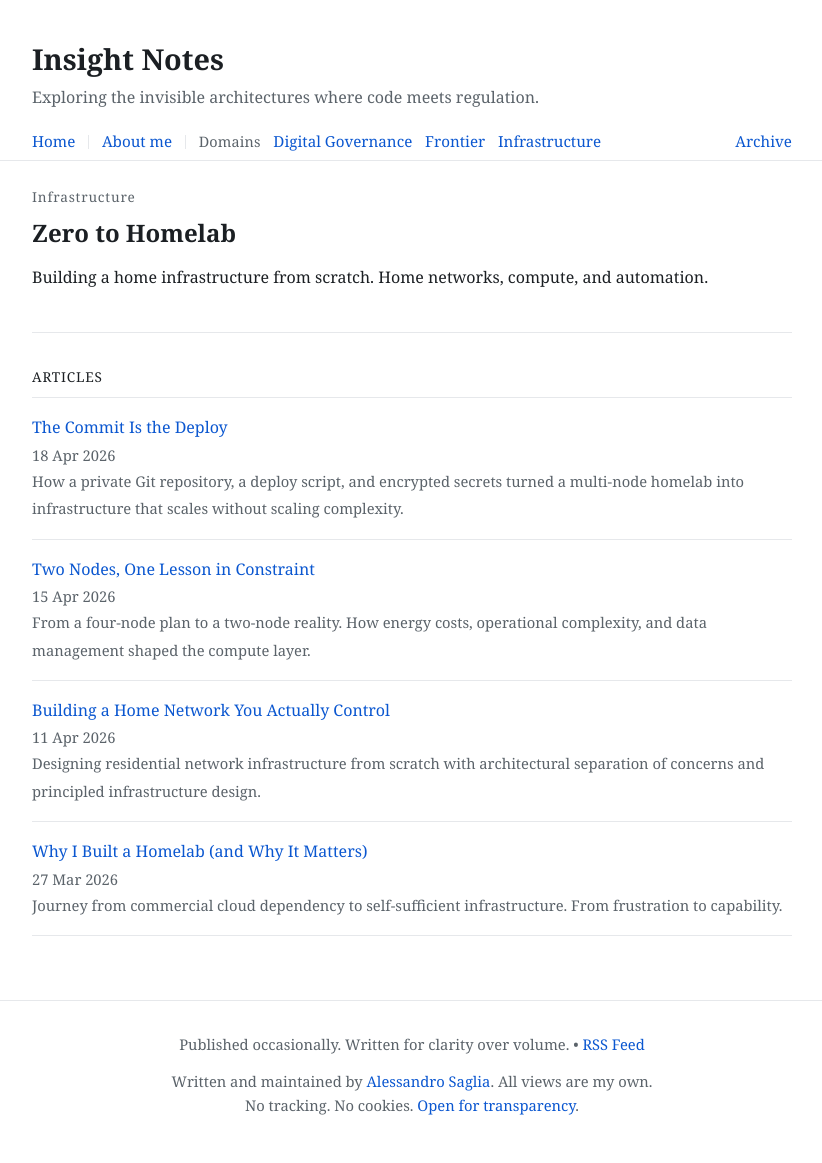
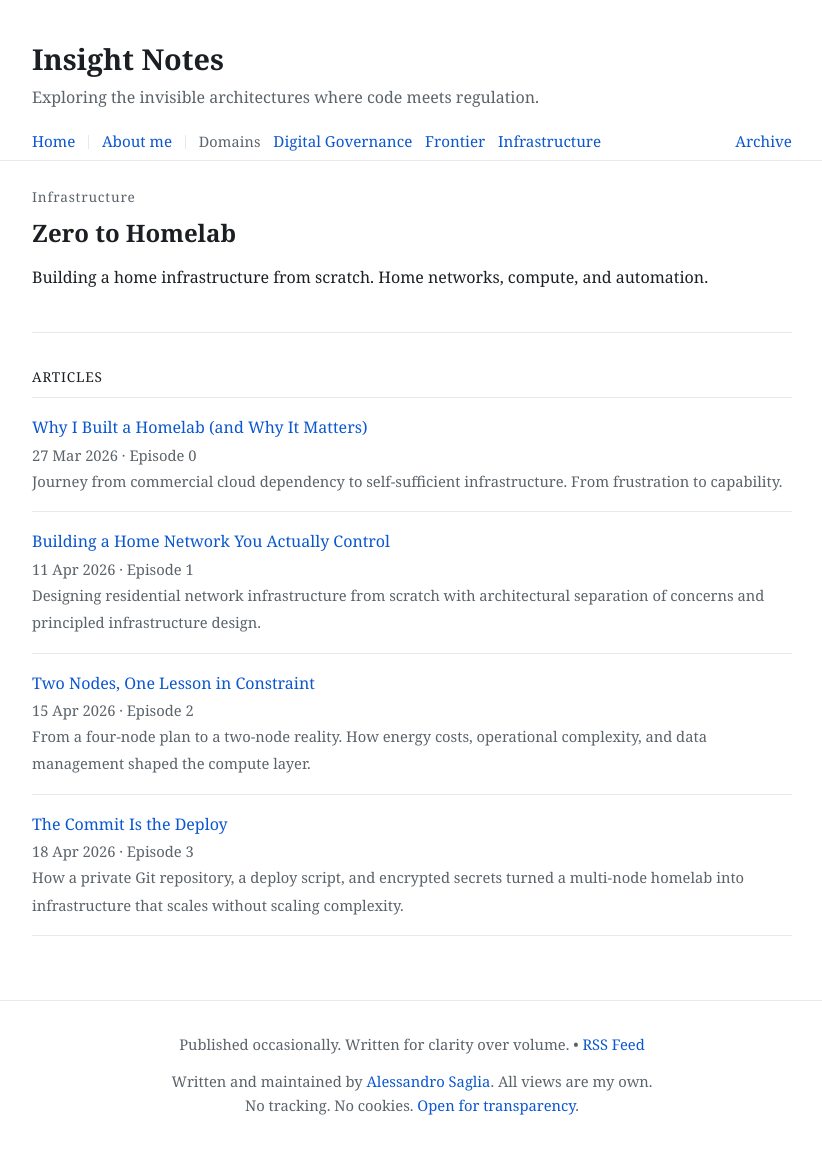
Before and after one commit to ale-saglia/insight, a Jekyll site: the page built from src/infrastructure/zero-to-homelab/README.md, in a window 1280 px wide. Shown: the whole page, without its empty margins (228-1050 px from the left). Built offline with Jekyll 4.4.1, drawn with Linux system fonts in a browser that asks for light colours.

Commit message:
fix(articles): sort articles by creation date or episode number based on availability

```diff
--- a/_layouts/category.html
+++ b/_layouts/category.html
@@ -79,11 +79,25 @@ layout: default
   {% if direct_articles.size > 0 %}
     <p class="section-label">Articles</p>
     <ul class="article-list">
-      {% assign sorted_direct = direct_articles | sort: "created" | reverse %}
+      {% assign has_episodes = false %}
+      {% for article in direct_articles %}
+        {% assign ep_fn = article.path | split: "/" | last | split: "." | first %}
+        {% assign ep_num = ep_fn | split: "-" | first %}
+        {% assign ep_str = ep_num | plus: 0 | append: "" %}
+        {% if ep_str == ep_num %}{% assign has_episodes = true %}{% endif %}
+      {% endfor %}
+      {% if has_episodes %}
+        {% assign sorted_direct = direct_articles | sort: "name" %}
+      {% else %}
+        {% assign sorted_direct = direct_articles | sort: "created" | reverse %}
+      {% endif %}
       {% for article in sorted_direct %}
+        {% assign ep_fn = article.path | split: "/" | last | split: "." | first %}
+        {% assign ep_num = ep_fn | split: "-" | first %}
+        {% assign ep_str = ep_num | plus: 0 | append: "" %}
         <li>
           <a href="{{ article.url | relative_url }}">{{ article.title }}</a>
-          <span class="article-meta">{{ article.created | date: "%d %b %Y" }}</span>
+          <span class="article-meta">{{ article.created | date: "%d %b %Y" }}{% if ep_str == ep_num %} · Episode {{ ep_num }}{% endif %}</span>
           {% if article.excerpt %}<span class="article-excerpt">{{ article.excerpt }}</span>{% endif %}
         </li>
       {% endfor %}
```
